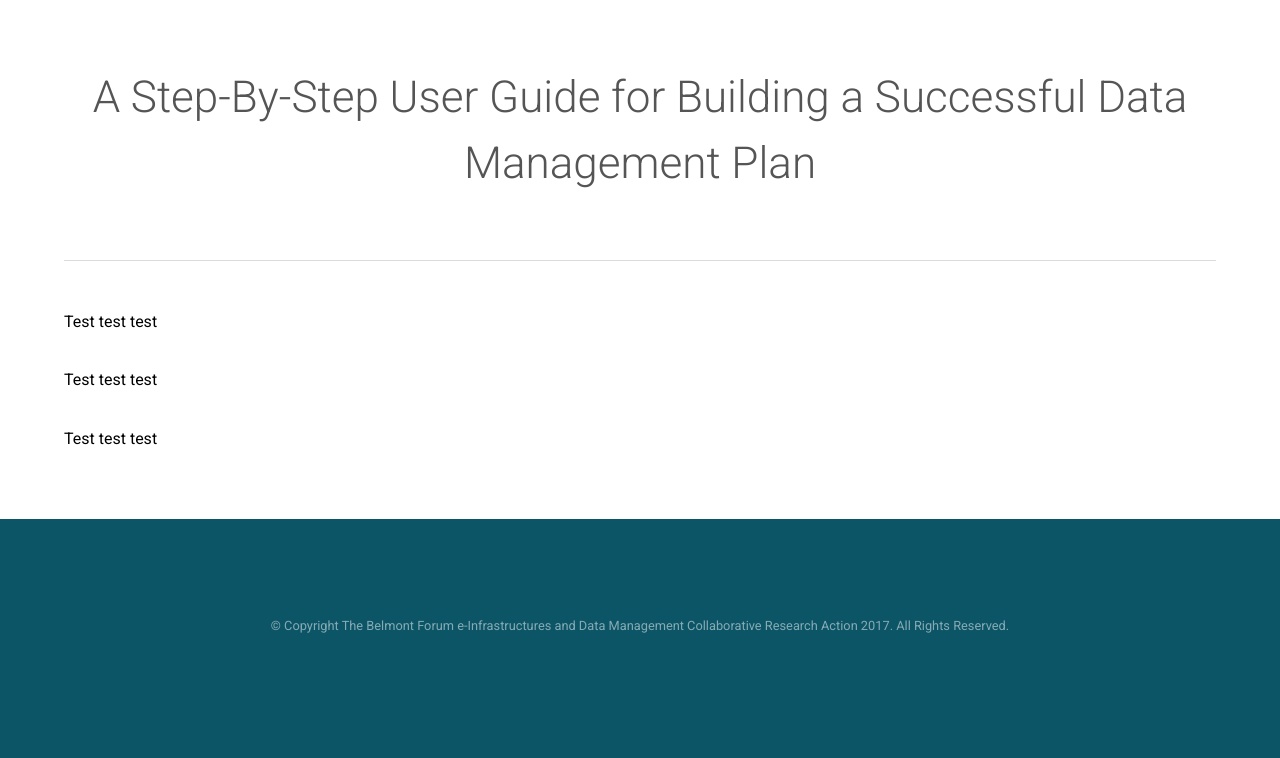
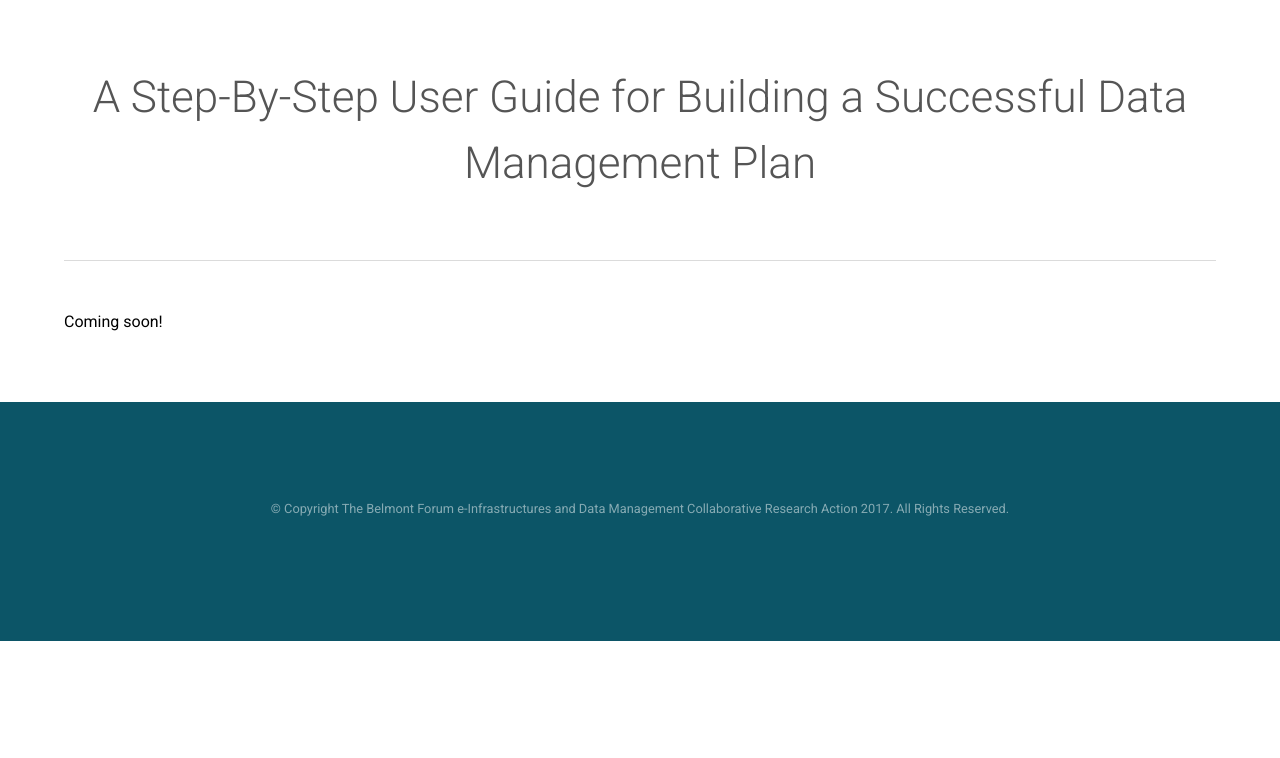
Before and after one commit to bfe-inf/toolkit, a Jekyll site: the page ddomp.html, which Jekyll copies as it is, in a window 1280 px wide. Shown: the part 450-1208 px from the top of the page. Built offline with Jekyll 4.4.1, drawn with Linux system fonts in a browser that asks for light colours; after the commit the page ends 1091 px from its top, so only the background shows below that.

Commit message:
Update ddomp.html

```diff
--- a/ddomp.html
+++ b/ddomp.html
@@ -47,9 +47,7 @@
 
 				<hr class="major" />
 
-					<p> Test test test </p>
-					<p> Test test test </p>
-					<p> Test test test </p>
+					<p> Coming soon! </p>
 				</div>
 			</section>
 
```
